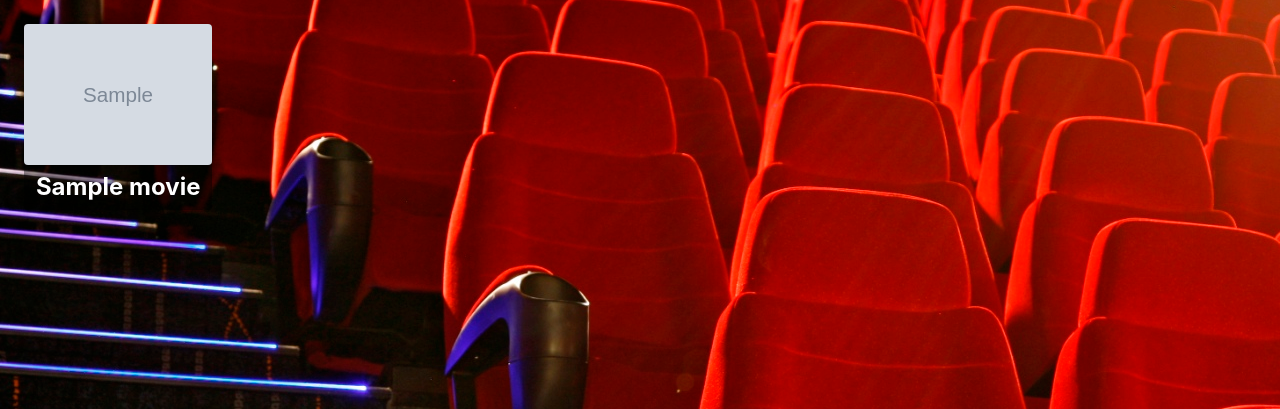
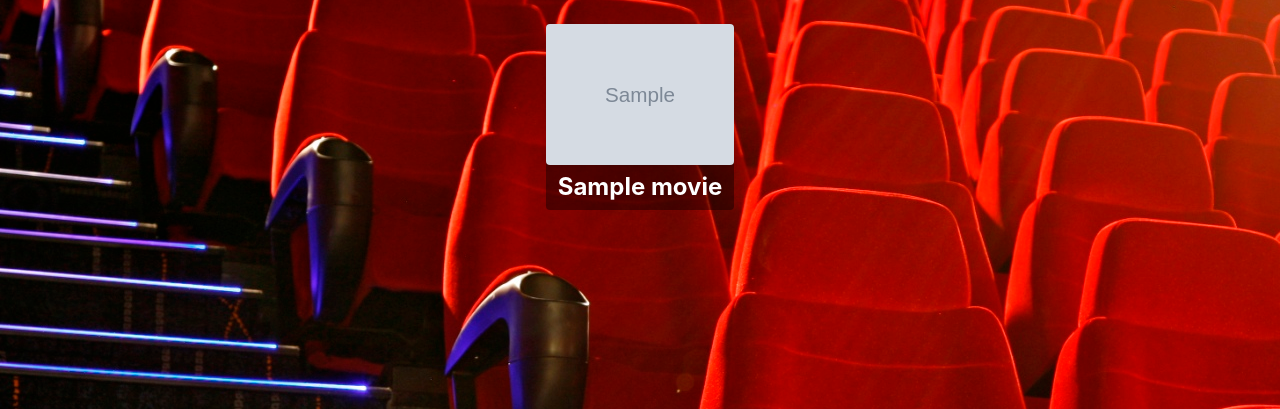
Before and after one commit to RodriSuarez/MoviePass, a PHP site: template Views/movie-lastest.php in a window 1280 px wide. Shown: the part 56-465 px from the top of the page. Run offline with PHP 8.4, Linux system fonts and the light colour scheme; the template is opened without the code that fills it: most values are stand-ins (such as "Sample title", 1, 10 or a date in 2020); grey boxes marked "Sample" are stand-in pictures; some libraries are stand-ins or nearby versions.

Commit message:
se centraron las peliculas en el listado

```diff
--- a/Views/movie-lastest.php
+++ b/Views/movie-lastest.php
@@ -1,6 +1,6 @@
 <?php require_once('nav.php'); ?>
 <div class="text-center"  id="appContainer">
-  <div class="row ">
+  <div class="row d-flex justify-content-center align-content-center ">
 
     <?php foreach($movieList as $key => $result) { ?>
 
```
